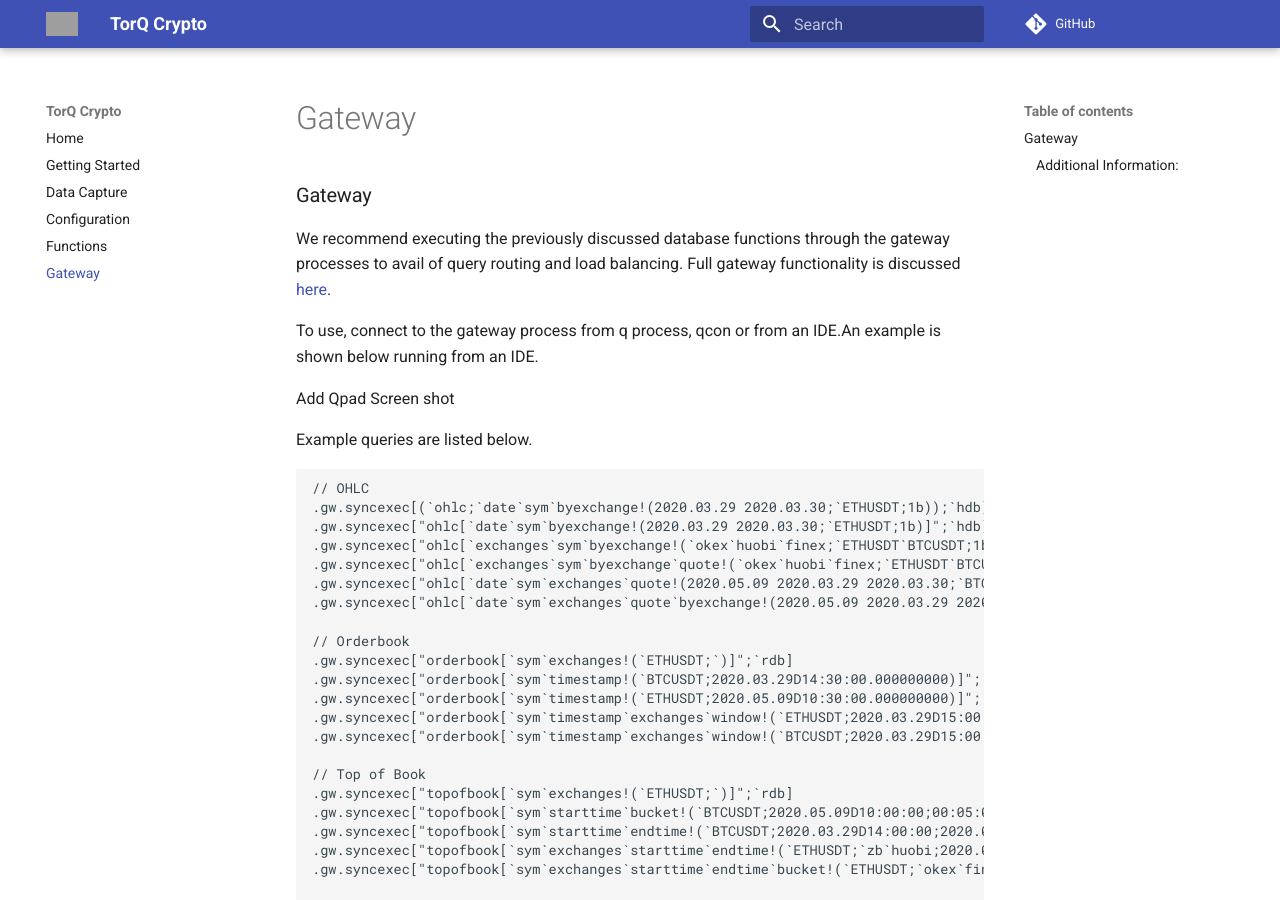
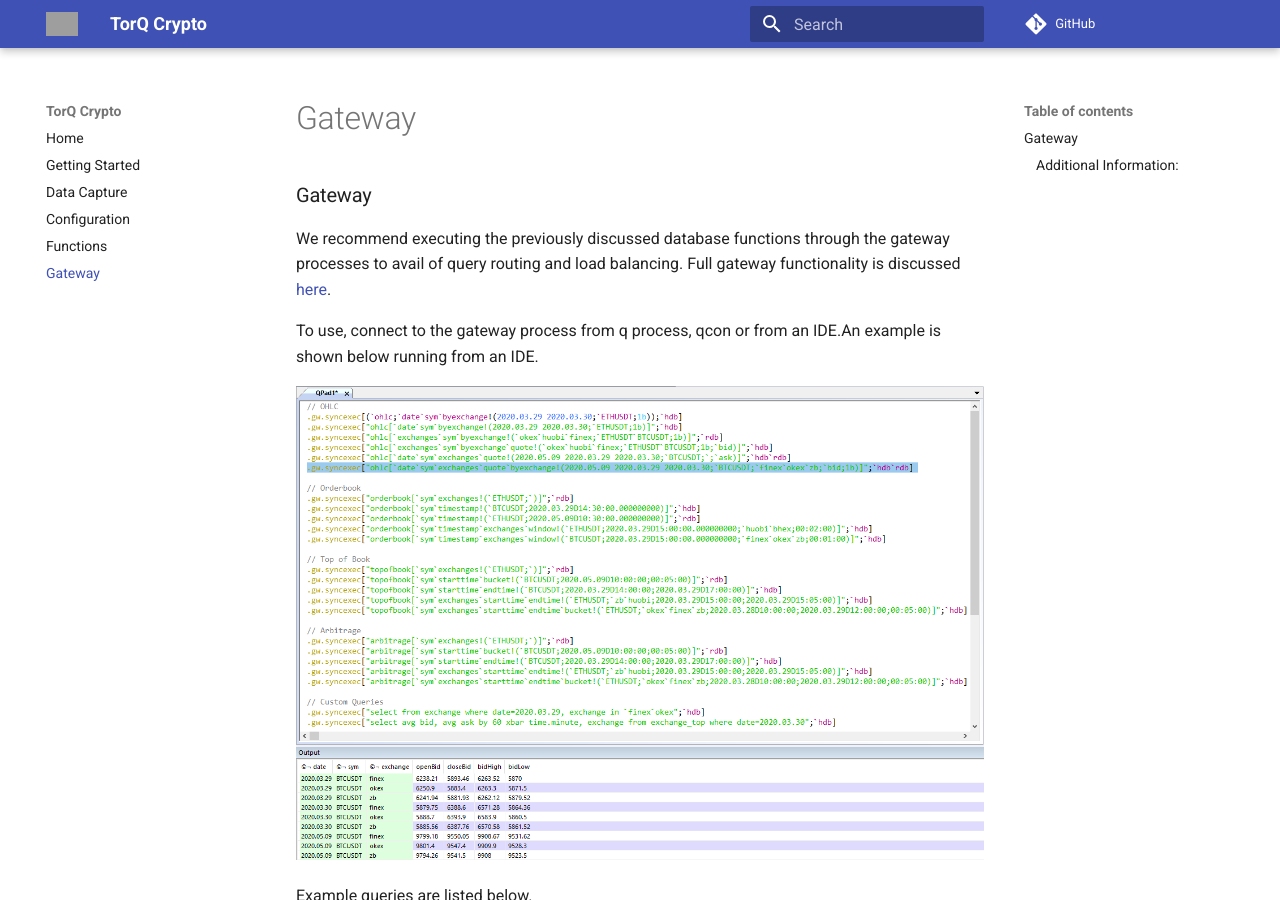
Before and after one commit to DataIntellectTech/TorQ-Crypto, an MkDocs documentation site: the page built from docs/gateway.md, in a window 1280 px wide and 900 px high. Built offline with MkDocs 1.6.1 and Material for MkDocs 9.7.7, drawn with Linux system fonts in a browser that asks for light colours; comment, search, counter and statistics services are not loaded; old or Windows-style settings are respelled for this version of MkDocs; grey boxes are pictures that could not be loaded.

Commit message:
crypto documentation

```diff
--- a/docs/gateway.md
+++ b/docs/gateway.md
@@ -6,7 +6,7 @@ to avail of query routing and load balancing. Full gateway functionality is disc
 To use, connect to the gateway process from q process, qcon or from an IDE.An example is shown below
 running from an IDE.
 
-Add Qpad Screen shot
+![Qpad Screenshot](graphics/qpad.PNG)
 
 Example queries are listed below.
 
```
Also changed, not shown: docs/graphics/qpad.PNG (added).
